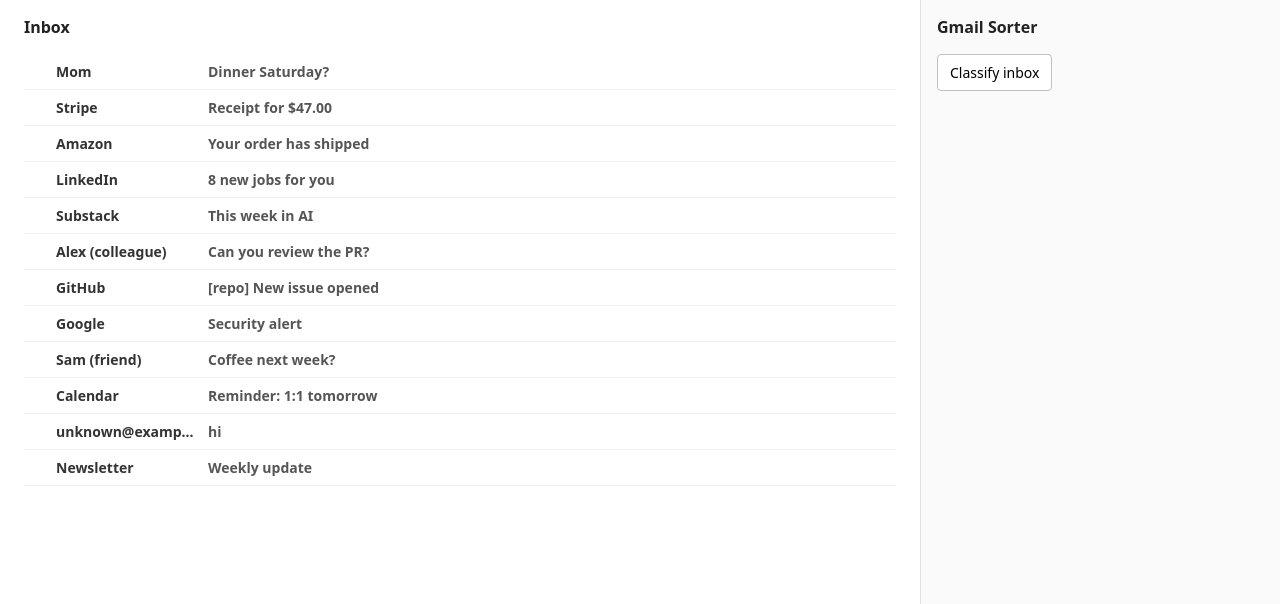
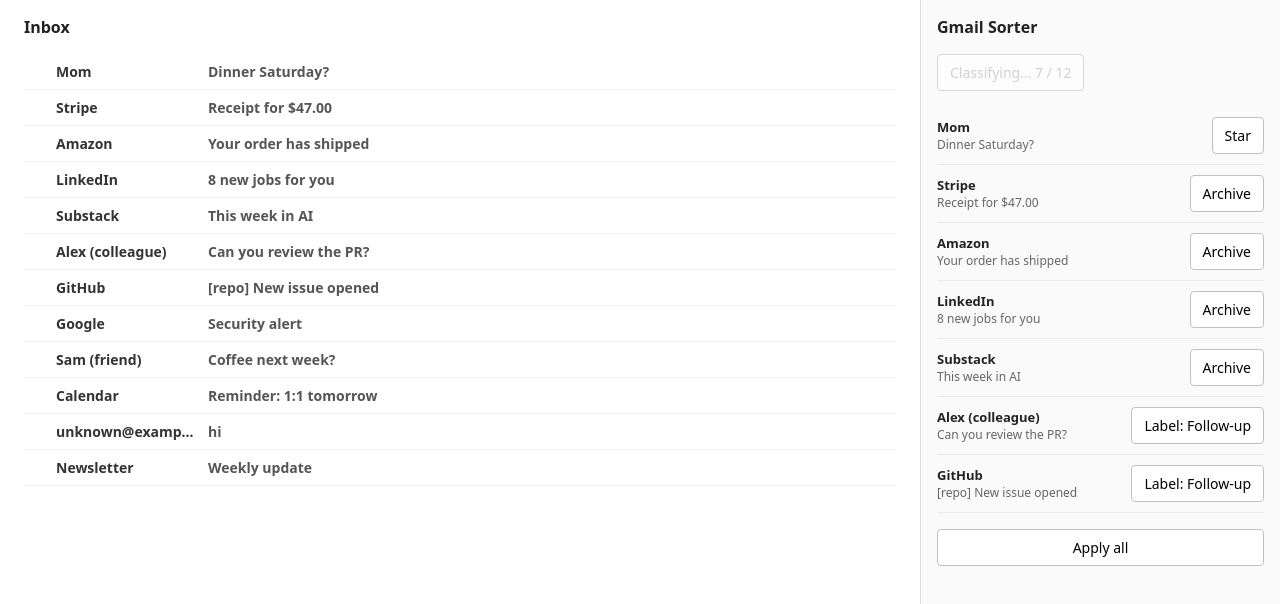
Before and after one commit to yngvark/gmail-sorter-chrome-extension, a browser extension: page prototype/prototype.html in a window 1280 px wide. Both pictures are taken after a click on the button "Classify inbox". Shown: the top 604 px of the page. Drawn offline with Linux system fonts and the light colour scheme.

Commit message:
Stream classification suggestions into side panel

```diff
--- a/prototype/prototype.css
+++ b/prototype/prototype.css
@@ -101,3 +101,38 @@ button:disabled {
   background: #e8f0ff;
   color: #1a4a9c;
 }
+
+.suggestion-row {
+  display: flex;
+  align-items: center;
+  gap: 12px;
+  padding: 10px 0;
+  border-bottom: 1px solid #ececec;
+  transition: opacity 200ms;
+}
+
+.suggestion-meta {
+  flex: 1;
+  min-width: 0;
+}
+
+.suggestion-meta .from {
+  font-size: 13px;
+  font-weight: 600;
+  overflow: hidden;
+  text-overflow: ellipsis;
+  white-space: nowrap;
+}
+
+.suggestion-meta .subject {
+  font-size: 12px;
+  color: #666;
+  overflow: hidden;
+  text-overflow: ellipsis;
+  white-space: nowrap;
+}
+
+#apply-all-btn {
+  margin-top: 16px;
+  width: 100%;
+}
--- a/prototype/prototype.js
+++ b/prototype/prototype.js
@@ -69,8 +69,51 @@ function renderEmailList() {
 }
 
 function renderSidePanel() {
-  // Suggestions, Apply all, empty state — filled in later tasks.
-  // Keep stub so render() is callable now.
+  const btn = document.getElementById("classify-btn");
+  const list = document.getElementById("suggestion-list");
+  const applyAll = document.getElementById("apply-all-btn");
+  const empty = document.getElementById("empty-state");
+
+  const total = state.emails.filter(e => !e.archived).length;
+  if (state.classifying) {
+    btn.disabled = true;
+    btn.textContent = `Classifying\u2026 ${state.classifyProgress} / ${total}`;
+  } else {
+    btn.disabled = false;
+    btn.textContent = "Classify inbox";
+  }
+
+  list.innerHTML = "";
+  for (const sugg of state.suggestions) {
+    const email = state.emails.find(e => e.id === sugg.emailId);
+    if (!email) continue;
+    const li = document.createElement("li");
+    li.className = "suggestion-row";
+    li.dataset.emailId = email.id;
+
+    const meta = document.createElement("div");
+    meta.className = "suggestion-meta";
+    const from = document.createElement("div");
+    from.className = "from";
+    from.textContent = email.from;
+    const subj = document.createElement("div");
+    subj.className = "subject";
+    subj.textContent = email.subject;
+    meta.append(from, subj);
+
+    const actionBtn = document.createElement("button");
+    actionBtn.type = "button";
+    actionBtn.className = "action-btn";
+    actionBtn.textContent = sugg.action;
+    // Wiring of click handler added in Task 4.
+
+    li.append(meta, actionBtn);
+    list.append(li);
+  }
+
+  const hasSuggestions = state.suggestions.length > 0;
+  applyAll.hidden = !hasSuggestions;
+  empty.hidden = state.classifying || hasSuggestions;
 }
 
 function render() {
@@ -78,6 +121,58 @@ function render() {
   renderSidePanel();
 }
 
+// ---------- Classification (simulated) ----------
+
+const CLASSIFY_MIN_MS = 250;
+const CLASSIFY_MAX_MS = 500;
+
+function randomDelay() {
+  return CLASSIFY_MIN_MS + Math.random() * (CLASSIFY_MAX_MS - CLASSIFY_MIN_MS);
+}
+
+function emailsToClassify() {
+  // Emails still in the inbox that have no pending suggestion and are unhandled.
+  // "Unhandled" = not archived, not starred, not already read, not already labelled.
+  // Leave-alone emails never acquire any of those flags, so they remain eligible
+  // on every re-run (which is the desired behaviour — their counter still ticks).
+  return state.emails.filter(e =>
+    !e.archived &&
+    !e.starred &&
+    !e.read &&
+    !e.labels.includes("Follow-up") &&
+    !state.suggestions.some(s => s.emailId === e.id)
+  );
+}
+
+function startClassify() {
+  if (state.classifying) return;
+  const queue = emailsToClassify();
+  if (queue.length === 0) return;
+
+  state.classifying = true;
+  state.classifyProgress = 0;
+  render();
+
+  let i = 0;
+  function next() {
+    if (i >= queue.length) {
+      state.classifying = false;
+      render();
+      return;
+    }
+    const email = queue[i++];
+    state.classifyProgress = i;
+    if (email.preBakedAction !== "Leave alone") {
+      state.suggestions.push({ emailId: email.id, action: email.preBakedAction });
+    }
+    render();
+    setTimeout(next, randomDelay());
+  }
+  setTimeout(next, randomDelay());
+}
+
+document.getElementById("classify-btn").addEventListener("click", startClassify);
+
 // ---------- Boot ----------
 
 render();
```
